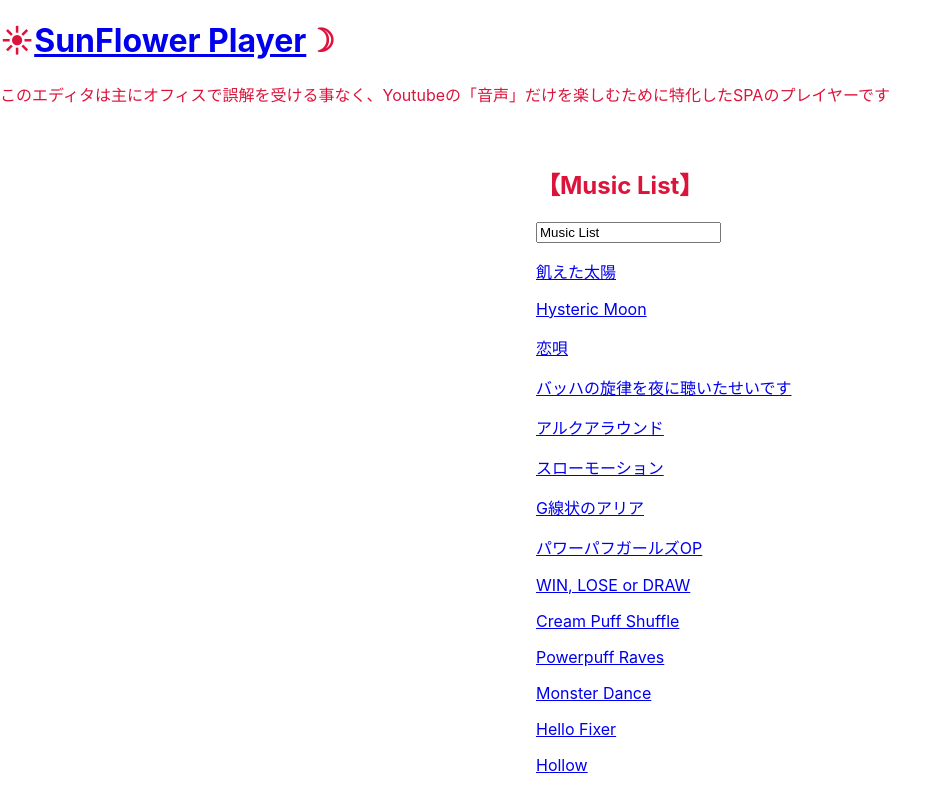
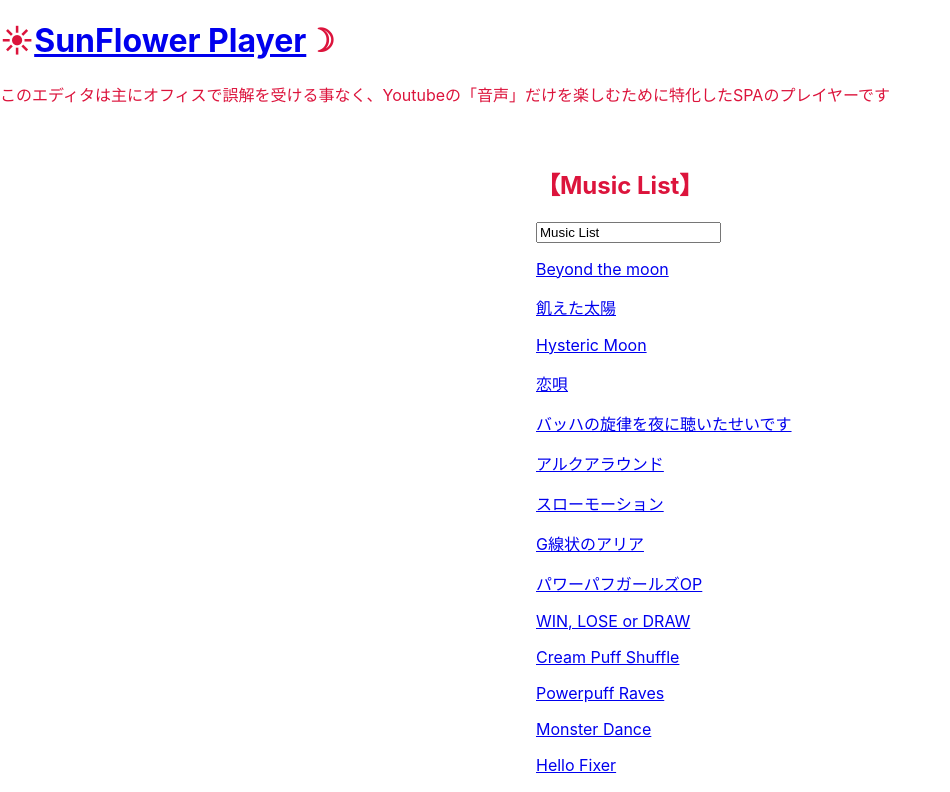
Before and after one commit to huonchan/shiokara, a React (Create React App) app: page / in a window 1280 px wide. Shown: the top 792 px of the page, without its empty margins (0-950 px from the left). Built offline with nearby package versions, Linux system fonts and the light colour scheme.

Commit message:
君が眠ってる間だけ　子守歌を歌い続ける　ボクは三日月 満月にさえされないのに　太陽なんて　まるで別世界

```diff
--- a/src/index.js
+++ b/src/index.js
@@ -60,6 +60,8 @@ class Menu extends React.Component {
             onChange={this.inputChange}
           ></input>
         </p>
+        <p><a href="http://localhost:3000/?11oNBLeRmpY">Beyond the moon</a></p>
+
         <p><a href="http://localhost:3000/?wKuHH4kssVg">飢えた太陽</a></p>
         <p><a href="http://localhost:3000/?RSpBRmiBbLI">Hysteric Moon</a></p>
 
```
